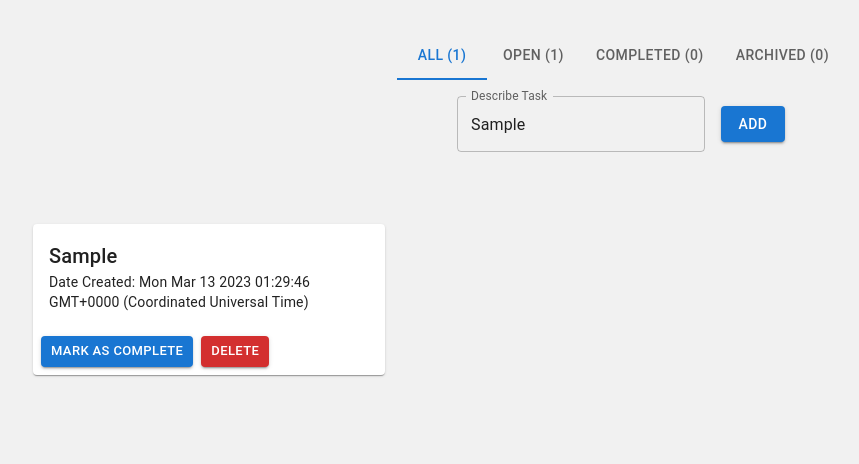
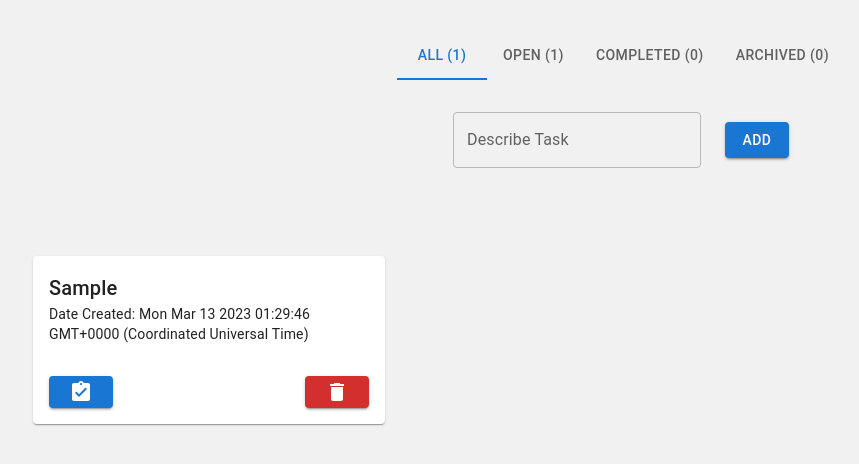
Before and after one commit to Hack-Weekly/mint-panda-todo-app, a React (Vite) app in the folder client/: page / in a window 1280 px wide. Both pictures are taken after typing "Sample" into the empty fields and a click on the button "ADD". Shown: the top 464 px of the page, without its empty margins (19-878 px from the left). Built offline with nearby package versions, Linux system fonts and the light colour scheme; the HTML template or start-up script is replaced by a standard one.

Commit message:
Fixup styling and mior animation

```diff
--- a/client/src/App.jsx
+++ b/client/src/App.jsx
@@ -6,7 +6,7 @@ import TaskInput from './components/TaskInput';
 import shortid from 'shortid';
 
 const StyledContainer = styled(Container)`
-  align-items: center
+  align-items: center;
   display: flex;
   flex-direction: column;
   justify-content: center;
@@ -41,7 +41,8 @@ function App() {
 
   // taskinput button onClick callback
   const addTask = () => {
-    if (inputValue != '') {
+    console.log('addTask', inputValue)
+    if (inputValue !== '') {
       const fullDate = new Date();
 
       setTasks([...tasks, {
@@ -53,6 +54,8 @@ function App() {
         isArchived: false
       }])
     }
+
+    setInputValue("")
   }
 
   // task button onClick callbacks passed as props
--- a/client/src/components/Task.jsx
+++ b/client/src/components/Task.jsx
@@ -4,49 +4,73 @@ import {
   Card,
   CardActions,
   CardContent,
-  Typography
+  Typography,
+  styled,
+  keyframes,
+  Icon,
+  IconButton
 } from '@mui/material'
+import DeleteIcon from '@mui/icons-material/Delete'
+import AssignmentTurnedInIcon from '@mui/icons-material/AssignmentTurnedIn'
+
+const fadeinout = keyframes`
+  0% { opacity: 0; }
+  100% { opacity: 1; }
+`
+const StyledCard = styled(Card)`
+    animation-name: ${fadeinout};
+    animation-duration: 1.5s;
+`
 
 // Documentation on Material UI Card: https://mui.com/material-ui/react-card/
 function Task ({ task, deleteTask, completeTask }) {
-  const { id, text, isCompleted, createdDate, completedDate, isArchived } = task
+  const {
+    id,
+    text,
+    isCompleted,
+    createdDate,
+    completedDate,
+    isArchived
+  } = task
 
   const handleDelete = () => {
-    deleteTask(id);
+    deleteTask(id)
   }
 
   const handleComplete = () => {
-    completeTask(id);
+    completeTask(id)
   }
 
   return (
-    <Card key={id} sx={{ m: 3, maxWidth: "400px" }}>
+    <StyledCard key={id} sx={{ m: 3, maxWidth: '400px' }}>
       <CardContent>
-        {/* <Typography variant='h3'>
-          {`Task Id: ${id}`}
-        </Typography>
-        <Typography>
-          {`Date Completed: ${completedDate}`}
-        </Typography>
-        <Typography>
-          {`Is Task Archived: ${isArchived}`}
-        </Typography> */}
-        <Typography variant="h6">
+        <Typography variant='h6'>
           {text}
         </Typography>
-        <Typography variant="body2">
+        <Typography variant='body2'>
           {`Date Created: ${createdDate}`}
         </Typography>
       </CardContent>
-      <CardActions>
+      <CardActions
+        sx={{
+          display: 'flex',
+          justifyContent: 'space-between',
+          padding: '16px'
+        }}
+      >
         <Button onClick={handleComplete} variant='contained' size='small'>
-          Mark As Complete
+          <AssignmentTurnedInIcon sx={{ color: 'white' }} />
         </Button>
-        <Button onClick={handleDelete} variant='contained' color="error" size='small'>
-          Delete
+        <Button
+          onClick={handleDelete}
+          variant='contained'
+          color='error'
+          size='small'
+        >
+          <DeleteIcon sx={{ color: 'white' }} />
         </Button>
       </CardActions>
-    </Card>
+    </StyledCard>
   )
 }
 
--- a/client/src/components/TaskInput.jsx
+++ b/client/src/components/TaskInput.jsx
@@ -1,25 +1,32 @@
 import TextField from '@mui/material/TextField';
-import { Box, Button } from '@mui/material';
+import { Box, Button, styled } from '@mui/material';
 
-function TaskInput({ addTask, setInputValue }) {
+const StyledForm = styled("form")`
+  align-items: center;
+  display: flex;
+  justify-content: space-evenly;
+`;
 
+function TaskInput({ addTask, inputValue, setInputValue }) {
   const handleChange = (event) => {
-    setInputValue(event.target.value);
+    setInputValue(event.target.value || "");
+  }
+  const handleAddTask = (event) => {
+    event.preventDefault();
+
+    addTask(inputValue)
   }
 
   return (
     <Box
       sx={{
-        margin: '1rem',
-        display: 'flex',
-        justifyContent: 'center',
-        gap: '1rem'
+        margin: '2rem',
       }}
-      alignItems="center"
-      justifyContent="center"
     >
-      <TextField onChange={handleChange} color="primary" label="Describe Task" variant="outlined"/>
-      <Button onClick={addTask} variant="contained">ADD</Button>
+      <StyledForm onSubmit={handleAddTask}>
+        <TextField onChange={handleChange} color="primary" label="Describe Task" variant="outlined" value={inputValue} />
+        <Button type="submit" variant="contained" sx={{ marginLeft: "24px"}}>ADD</Button>
+      </StyledForm>
     </Box>
   )
 }
```
